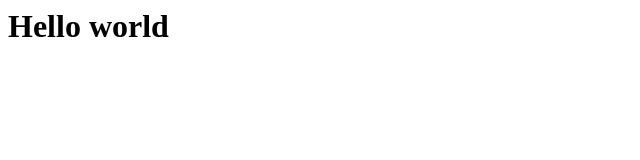
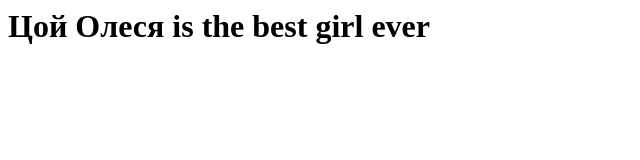
Before and after one commit to selivonezz/SelivonezzHTML, a plain HTML site: page index.html in a window 1280 px wide. Shown: the whole page, without its empty margins (0-640 px from the left). Drawn offline with Linux system fonts and the light colour scheme.

Commit message:
Update index.html

```diff
--- a/index.html
+++ b/index.html
@@ -1,7 +1,7 @@
 <html>
   <head>
     <body>
-     <h1> Hello world <h2>
+     <h1> Цой Олеся is the best girl ever <h2>
     </body>
        </head>
       </html>
```
